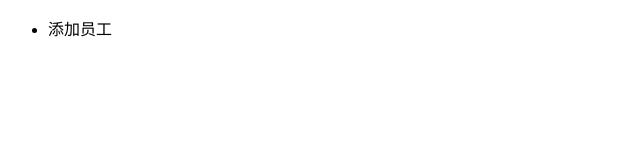
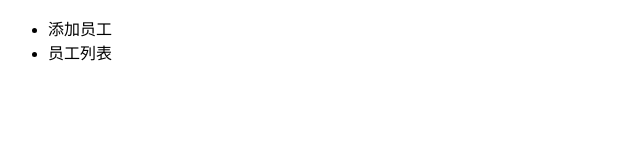
Before and after one commit to CrystalPCZ/emp, a plain HTML site: page index.html in a window 1280 px wide. Shown: the whole page, without its empty margins (0-640 px from the left). Drawn offline with Linux system fonts and the light colour scheme.

Commit message:
员工列表开发完毕

```diff
--- a/index.html
+++ b/index.html
@@ -8,6 +8,7 @@
 <body>
     <ul>
         <li>添加员工</li>
+        <li>员工列表</li>
     </ul>
 </body>
 </html>
```
